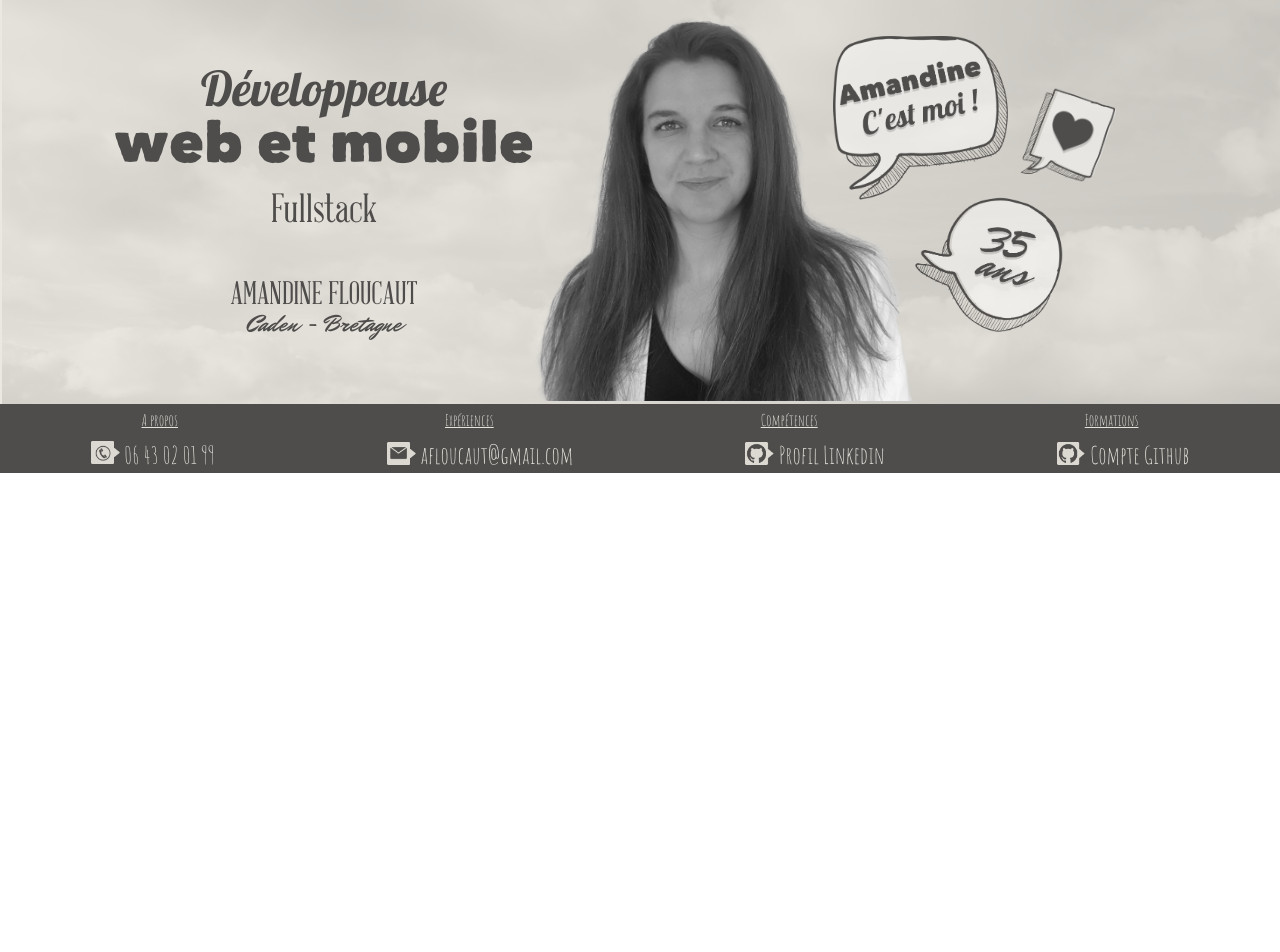
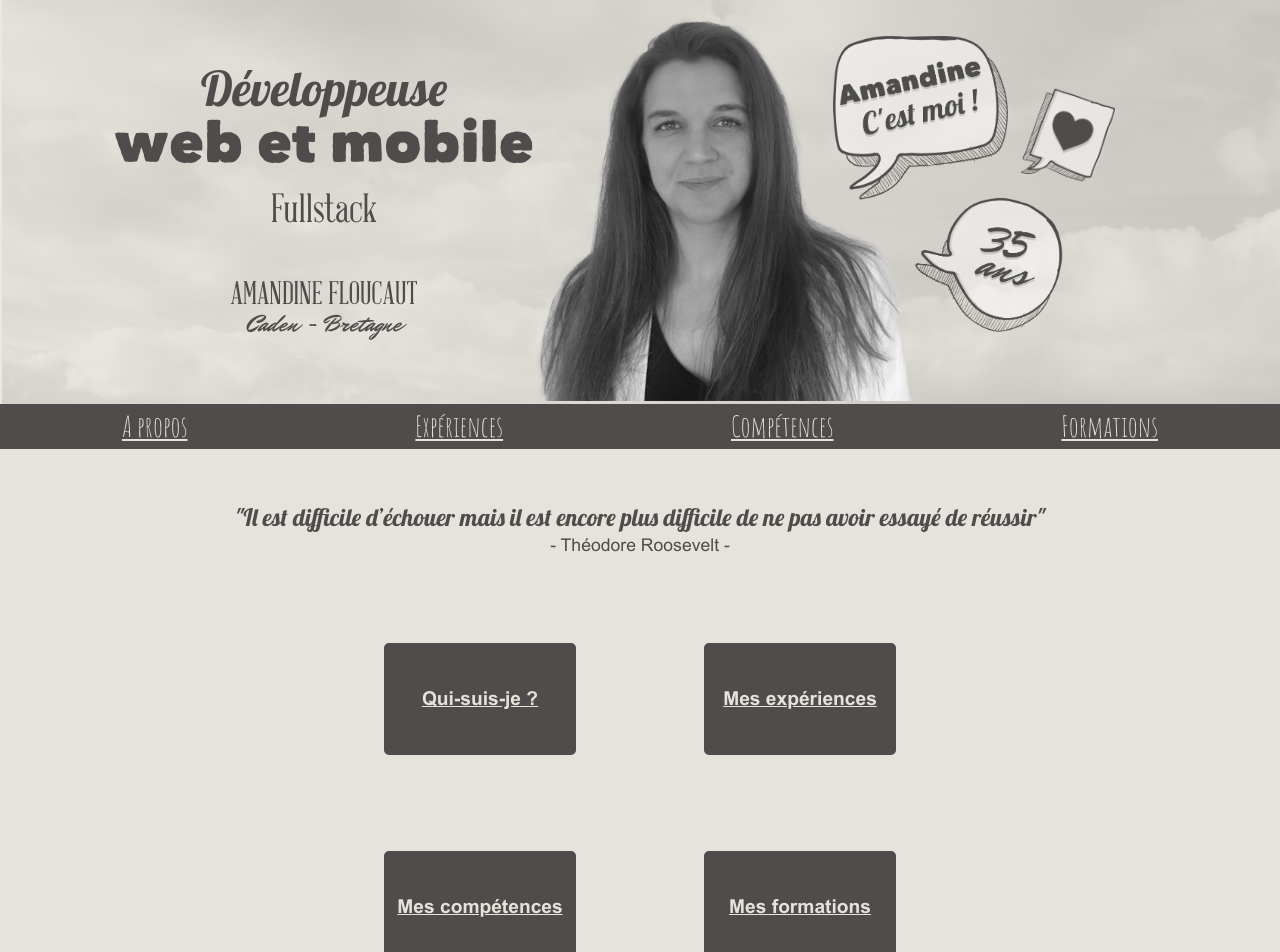
Before and after one commit to AmandineFloucaut/afloucaut, a Vue app: page / in a window 1280 px wide. Shown: the top 952 px of the page. Before the commit the page ends 800 px from the top, so only its background shows below. Built offline with nearby package versions, Linux system fonts and the light colour scheme.

Commit message:
about page wip

```diff
--- a/src/App.vue
+++ b/src/App.vue
@@ -7,14 +7,15 @@
           <router-view/>
         </section>
 
-        <Banner/>
+        <Footer/>
     </main>
 </template>
 
 <script>
+
 import HeaderCv from './components/HeaderCv.vue';
 import Nav from './components/Nav.vue';
-import Banner from './components/Banner.vue';
+import Footer from './components/Footer.vue';
 
 export default {
   name: 'Application',
@@ -22,7 +23,7 @@ export default {
   components: {
     HeaderCv,
     Nav,
-    Banner
+    Footer
   },
 
   data(){
@@ -42,6 +43,7 @@ export default {
 
     display: flex;
     flex-direction: column;
+    min-height: 100vh;
 
     section {
       flex-grow: 1;
--- a/src/components/HeaderCv.vue
+++ b/src/components/HeaderCv.vue
@@ -41,6 +41,7 @@ export default {
     },
 
     //TODO image aléatoire pour .bubble_heart
+    // TODO info bulle "retour accueil" au survol de la souris
     data() {
         return {
 
--- a/src/components/Nav.vue
+++ b/src/components/Nav.vue
@@ -33,4 +33,20 @@ export default {
         // padding: 2rem;
       }
 }
+
+@include screen-medium {
+    .nav {
+        &__link {
+            font-size: 1.5rem;
+        }
+    }
+}
+
+@include screen-extra-large {
+    .nav {
+        &__link {
+            font-size: 1.8rem;
+        }
+    }
+}
 </style>
--- a/src/views/About.vue
+++ b/src/views/About.vue
@@ -1,5 +1,27 @@
 <template>
   <div class="about">
-    <h1>This is an about page</h1>
+    <h1> Quis-suis-je ? </h1>
+
+    <p>
+      Après 14 ans dans la gestion de relation clientèle, j'ai démarré une reconversion professionnelle début 2019. J'ai suivi diverses formations sur la programmation et le webdesign sur Openclassrooms puis une formation intensive de développeur web au sein de l'école O'clock. Je suis enfin prête à me lancer sur le marché du travail. La passion, la motivation, l'envie d'apprendre permanente et la positivité sont mes moteurs.
+    </p>
+    <p>
+      Afin d'accélérer ma progression, je recherche soit un poste de développeur Junior dans une entreprise qui souhaite m'aider à monter en compétences, soit un poste de concepteur développeur d'applications en alternance.
+    </p>
+    <p>
+      En plus de la programmation, je suis passionnée de Photographie, j'adore passer du temps au tri, à trouver les meilleurs clichés et à les perfectionner via mon logiciel de retouche. J'ai un attrait pour le graphisme et je suis également amatrice de lecture et de musique.
+    </p>
   </div>
 </template>
+
+<script>
+
+export default{
+  name: 'About'
+}
+
+</script>
+
+<style scoped lang="scss">
+
+</style>
--- a/src/views/Home.vue
+++ b/src/views/Home.vue
@@ -1,6 +1,20 @@
 <template>
-  <div class="home">
-    <blockquote> {{quote}} </blockquote>
+  <div class="container">
+    <div class="blockquote">
+      <q class="blockquote__quote"> "{{quotes[0].quote}}" </q>
+      <cite class="blockquote__author"> - {{quotes[0].author }} - </cite>
+    </div>
+
+    <div class="links">
+      <div class="links__block">
+        <router-link to="/a-propos" class="link link__about"> Qui-suis-je ? </router-link>
+        <router-link to="/experiences" class="link link__experiences"> Mes expériences </router-link>
+      </div>
+      <div class="links__block">
+        <router-link to="/competences" class="link link__skills"> Mes compétences </router-link>
+        <router-link to="/formations" class="link link__trainings"> Mes formations </router-link>
+      </div>
+    </div>
   </div>
 </template>
 
@@ -14,9 +28,173 @@ export default {
   data(){
       return {
           quotes: [
+              {
+              quote: "Il est difficile d’échouer mais il est encore plus difficile de ne pas avoir essayé de réussir",
+              author: "Théodore Roosevelt"
+              },
 
-          ]
+             {
+              quote: "Il est difficile d’échouer mais il est encore plus difficile de ne pas avoir essayé de réussir",
+              author: "Théodore Roosevelt"
+             },
+             {
+               quote: "La chute n’est pas un échec. L’échec c’est de rester là où on est tombé.",
+               author: "Socrate"
+             },
+             {
+               quote: "Choisissez un travail que vous aimez et vous n’aurez plus à travailler un seul jour de votre vie.",
+               author: "Confucius"
+             },
+             {
+               quote: "Faites quelques chose et, si ça ne fonctionne pas, essayez autre chose.",
+               author: "Franklin Delano Roosevelt"
+             },
+             {
+               quote: "Le succès, c’est se promener d’échecs en échecs tout en restant motivé.",
+               author: "Winston Churchill"
+             },
+             {
+               quote: "L’imagination est plus importante que le savoir.",
+               author: "Albert Einstein"
+             },
+             {
+               quote: "Retourner en arrière est une aventure aussi périlleuse que de s’élancer vers l’avenir.",
+               author: "Roger Fournier"
+             },
+             {
+               quote: "Ceux qui ne font rien ne se trompent jamais.",
+               author: "Théodore de Banville"
+             },
+             {
+               quote: "La reconnaissance est la mémoire du cœur.",
+               author: "Henri Lacordaire"
+             },
+             {
+               quote: "On ne subit pas l’avenir, on le fait.",
+               author: "Georges Bernanos"
+             },
+             {
+               quote: "Les difficultés ne sont pas faites pour abattre mais pour être abattues.",
+               author: "Charles de Montalembert"
+             },
+             {
+               quote: "Le plus grand échec est de ne pas avoir le courage d’oser.",
+               author: "Abbé Pierre"
+             },
+             {
+               quote: "Il n'y a pas d'expert qui soit absolument compétent.",
+               author: "PtahhotepDe Ptahhotep / Yoyotte"
+             },
+             {
+               quote: "Méfiez-vous d'une personne trop compétente, elle risque de manquer d'humanité.",
+               author: ""
+             },
+             {
+               quote: "Donnez-vous la permission d’être un débutant.",
+               author: "Julia Cameron"
+             },
+             {
+               quote: "Nous sommes ce que nous faisons de manière répétitive, l’excellence n’est donc pas un acte mais une habitude",
+               author: "Aristote"
+             },
+             {
+               quote: "Chaque difficulté rencontrée doit être l’occasion d’un nouveau progrès.",
+               author: "Pierre de Coubertin"
+             },
+             {
+               quote: "Mon apprentissage n’a d’autre fruit que de me faire sentir combien il me reste à apprendre.",
+               author: "Michel de Montaigne"
+             },
+          ],
       }
   }
 }
+
 </script>
+
+<style scoped lang="scss">
+
+@import '~@/assets/scss/main.scss';
+
+
+  .blockquote {
+    text-align: center;
+    margin: 3rem 1rem;
+
+    &__quote,
+    &__author {
+      display: block;
+    }
+
+    &__quote {
+      font-family: 'Lobster';
+      font-size: 1.1rem;
+      margin-bottom: 0.5rem;
+    }
+
+    &__author {
+      font-size: 0.9rem;
+    }
+  }
+
+  .links__block {
+    display: flex;
+    justify-content: space-around;
+    align-items: center;
+    // margin: 1rem 1rem;
+    padding: 2rem 0.5rem;
+
+    .link {
+      width: 10rem;
+      height: 5rem;
+      border-radius: 5px;
+      display: flex;
+      justify-content: center;
+      align-items: center;
+      background-color: $dark-grey;
+      color: $beige;
+      font-family: 'ArialBold';
+    }
+  }
+
+
+@include screen-medium {
+
+    .blockquote {
+
+      margin: 3.5rem 7rem;
+      &__quote {
+        font-size: 1.5rem;
+      }
+
+      &__author {
+        font-size: 1.1rem;
+      }
+    }
+
+    .links__block {
+      padding: 3rem 3rem;
+
+      .link {
+        width: 12rem;
+        height: 7rem;
+        font-size: 1.1rem;
+      }
+    }
+}
+
+@include screen-extra-large {
+    .links__block {
+      padding: 2rem 20rem 4rem 20rem;
+
+      .link {
+        width: 12rem;
+        height: 7rem;
+        font-size: 1.2rem;
+      }
+    }
+}
+
+
+
+</style>
--- a/src/views/Skills.vue
+++ b/src/views/Skills.vue
@@ -1,5 +1,20 @@
 <template>
+SOFT SKILLS
 
+→ Détecter et analyser les besoins clients → Développer et fidéliser un portefeuille → Traiter les urgences et gestion des conflits → Analyse des risques financiers → Rédaction (descriptif, rapport, analyse ...) → Gestion de projet en méthodes agiles et notamment le modèle Scrum
+HARD SKILLS
+
+Technologies
+→ HTML / CSS → SASS → PHP → Javascript → Ajax
+Frameworks et CMS
+→ WordPress → Vue.JS → Lumen → Bootstrap
+
+→ → →
+-,
+Environnements
+→ Git → npm → composer
+Graphisme
+→ Adobe Lightroom → Adobe Photoshop CC
 </template>
 
 <script>
--- a/src/views/Trainings.vue
+++ b/src/views/Trainings.vue
@@ -1,5 +1,6 @@
 <template>
-
+2021 2020-2021 2019-2020 2017 2007-2009 2004-2006
+→ Certification Opquast en cours → Formation Développeur Web et Mobile Ecole O'clock + Formation à distance Openclassrooms → Certification de l'Autorité des Marché Financiers → BTS banque marché des particuliers → BTS Assistante de gestion PME-PMI
 </template>
 
 <script>
```
Also changed, not shown: src/components/Footer.vue (renamed from src/components/Banner.vue).
